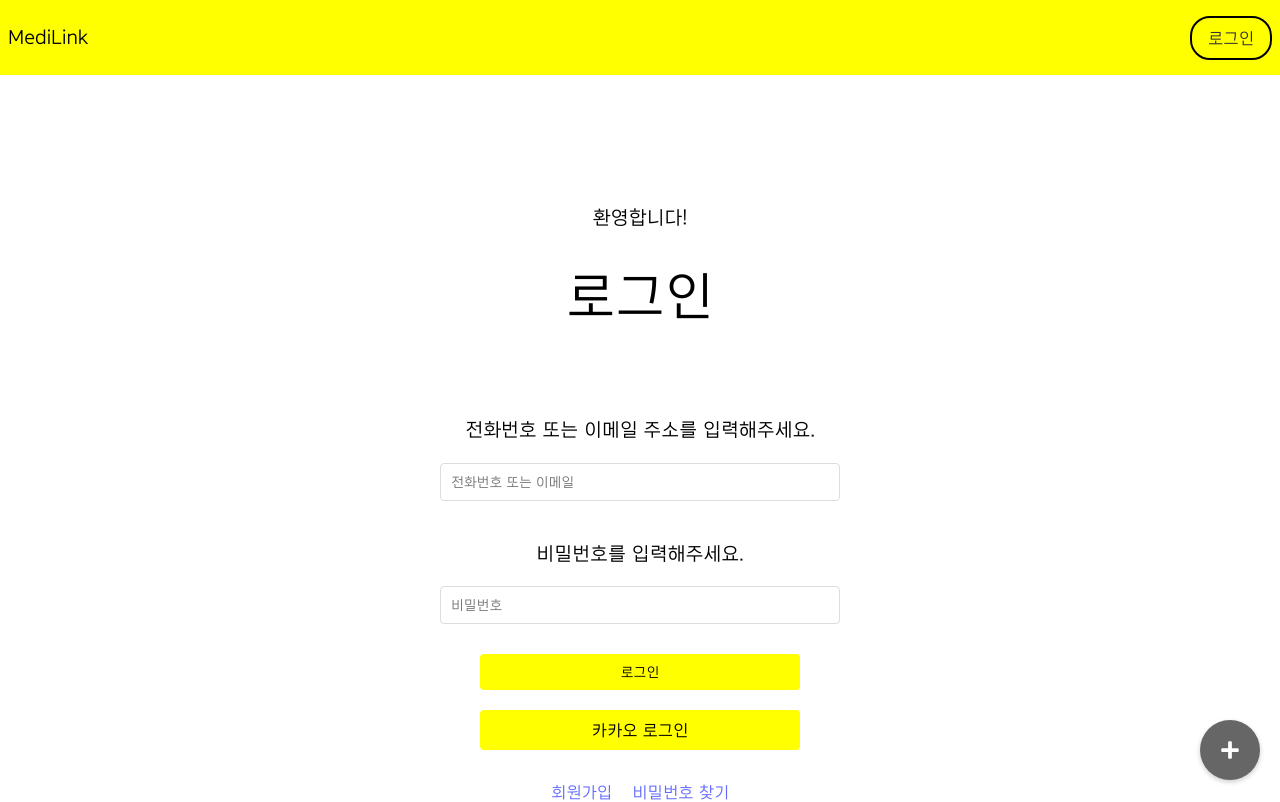
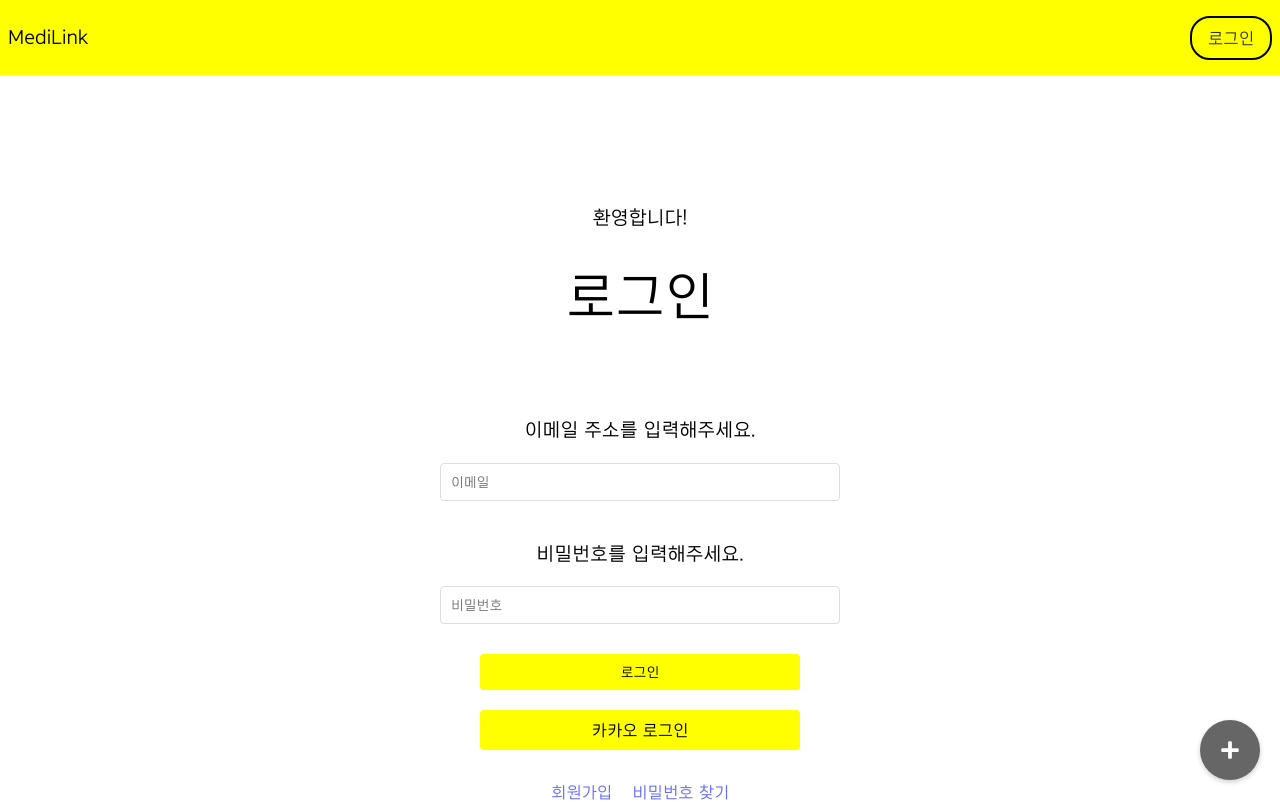
Before and after one commit to davJ-star/hanwha-ieum-seongwook, a React (Vite) app in the folder frontend/my-react-app/: page /login in a window 1280 px wide. Shown: the top 802 px of the page. Built offline with nearby package versions, Linux system fonts and the light colour scheme.

Commit message:
style: update Login input label to focus on email input

```diff
--- a/frontend/my-react-app/src/pages/Login.tsx
+++ b/frontend/my-react-app/src/pages/Login.tsx
@@ -85,10 +85,10 @@ const LoginForm = ({
     <InputField
       type="text"
       name="userName"
-      label="전화번호 또는 이메일 주소를 입력해주세요."
+      label="이메일 주소를 입력해주세요."
       value={userName}
       onChange={onUserNameChange}
-      placeholder="전화번호 또는 이메일"
+      placeholder="이메일"
     />
     <InputField
       type="password"
```
